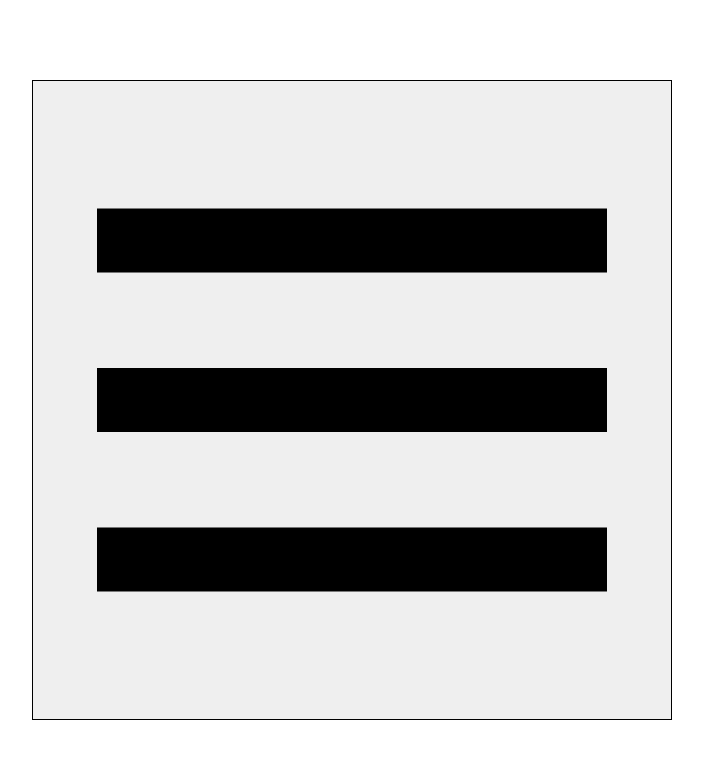
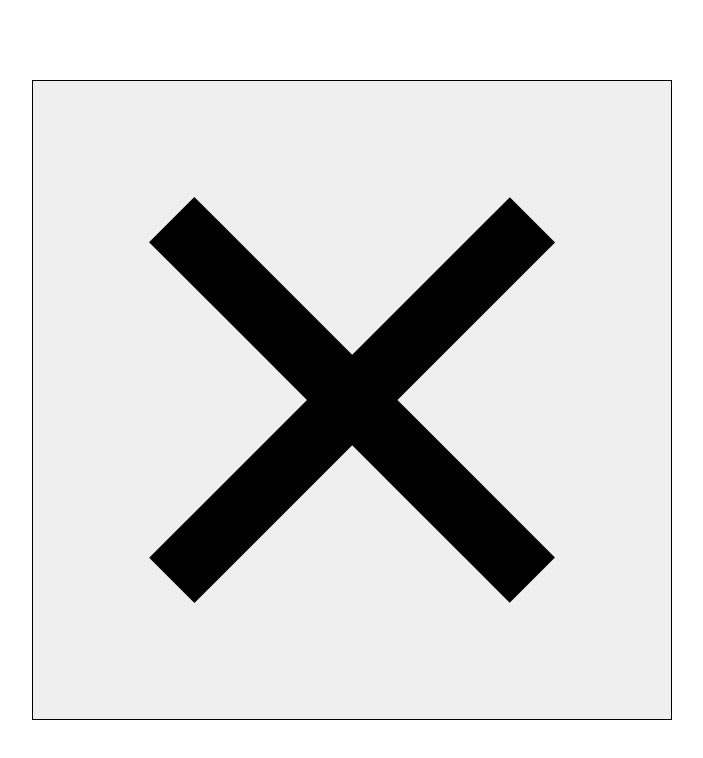
Before and after one commit to tarkazsofi/hamburger-menu, a plain HTML site: page index.html in a window 1280 px wide. In both pictures the pointer is over the element 639 px from the left and 240 px from the top of the page. Shown: the whole page, without its empty margins (288-991 px from the left). Drawn offline with Linux system fonts and the light colour scheme.

Commit message:
Positioned x lines

```diff
--- a/style.css
+++ b/style.css
@@ -35,3 +35,12 @@ body {
 .hamburger > div:nth-child(3) {
   transform: rotate(0) translateY(250%);
 }
+.hamburger:hover > div:nth-child(1) {
+  transform: rotate(45deg) translateY(0);
+}
+.hamburger:hover > div:nth-child(2) {
+  opacity: 0;
+}
+.hamburger:hover > div:nth-child(3) {
+  transform: rotate(-45deg) translateY(0);
+}
```
